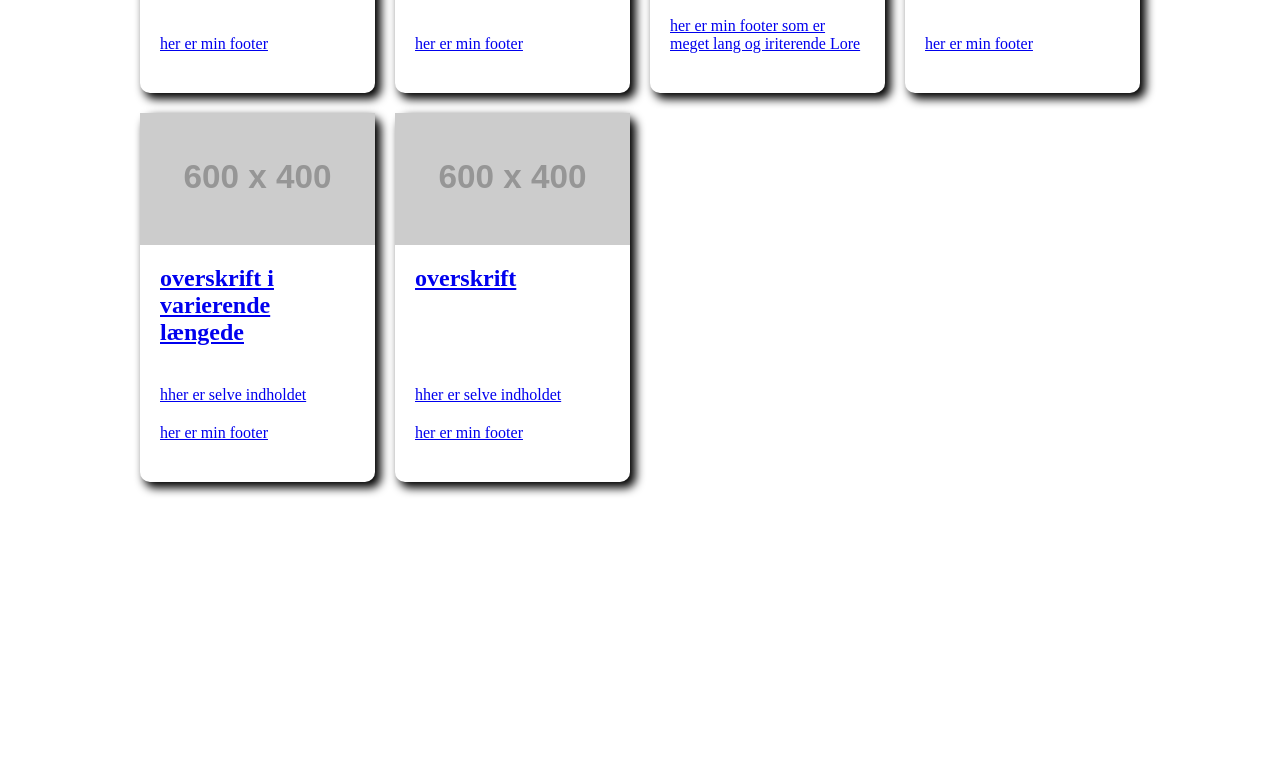
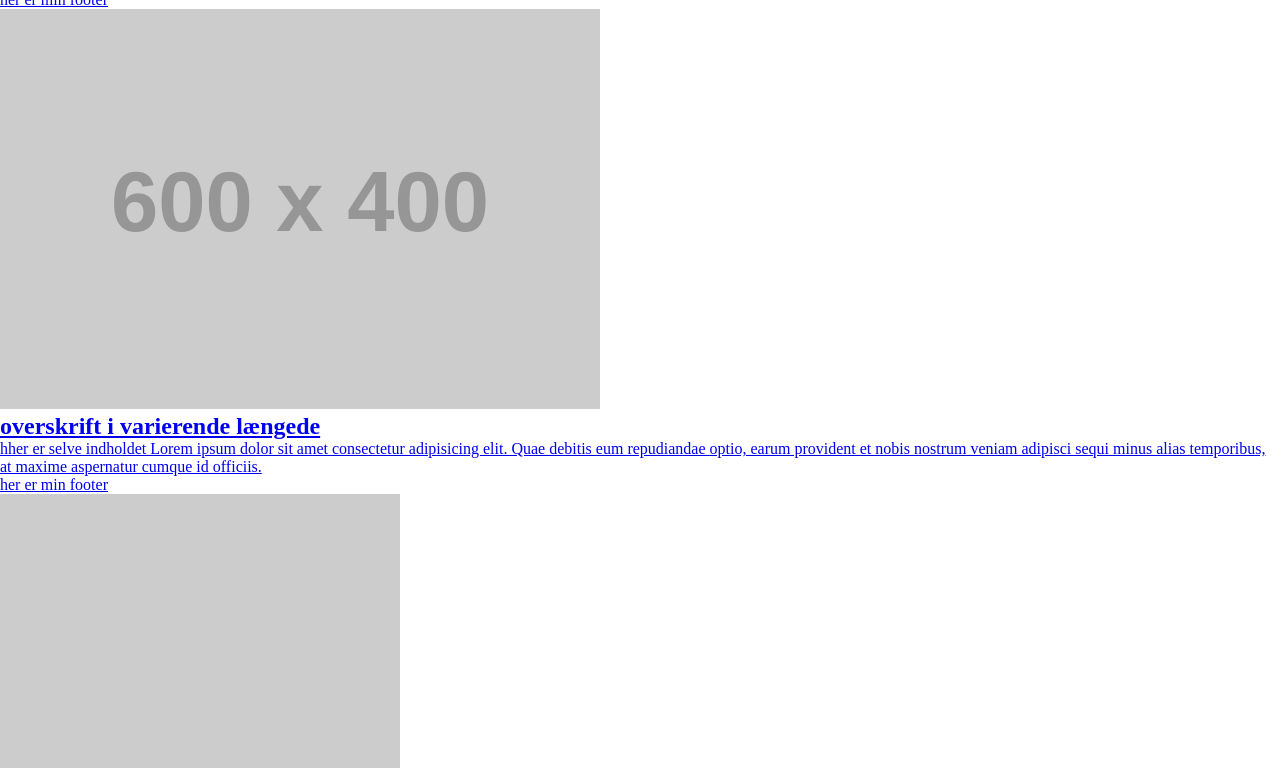
Before and after one commit to PeterUlf/Carddesign_f24, a plain HTML site: page index.html in a window 1280 px wide. Shown: the part 458-1226 px from the top of the page. Before the commit the page ends 960 px from the top, so only its background shows below. Drawn offline with Linux system fonts and the light colour scheme; placeholder pictures from the web are drawn by us.

Commit message:
uden css

```diff
--- a/style.css
+++ b/style.css
@@ -2,67 +2,3 @@
   margin: 0;
   padding: 0;
 }
-
-article img {
-  width: 100%;
-  aspect-ratio: 16/9;
-  object-fit: cover;
-}
-
-main {
-  display: grid;
-  /* skift ud med variabel bredde */
-  grid-template-columns: repeat(auto-fill, minmax(200px, 1fr));
-  grid-auto-rows: auto;
-  gap: 20px;
-}
-
-a {
-  display: grid;
-  grid-template-columns: 1fr;
-  grid-template-rows: subgrid; /* her vælger jeg at grid'et skal komme fra min parent */
-  grid-row: span 4; /* hele artiklen fylder 4 rækker af parents rækker  */
-  height: 100%;
-}
-article {
-  display: contents;
-}
-.card-content {
-  margin-bottom: auto;
-}
-
-footer {
-  display: grid;
-  place-items: start;
-}
-footer p {
-  margin-top: auto;
-}
-
-/*  extra styling */
-
-a {
-  box-shadow: 5px 5px 10px 1px #000000;
-  border-radius: 10px;
-}
-
-/* Anvend CSS på alle elementer undtagen det første barn */
-
-article :not(:first-child) {
-  padding: 0 20px;
-}
-
-article :last-child {
-  padding-bottom: 20px;
-}
-
-main {
-  padding: 20px;
-  max-width: 1000px;
-  margin: 0 auto;
-}
-
-a.overlay article:hover {
-  z-index: 100;
-  background-color: #00000073;
-}
```
